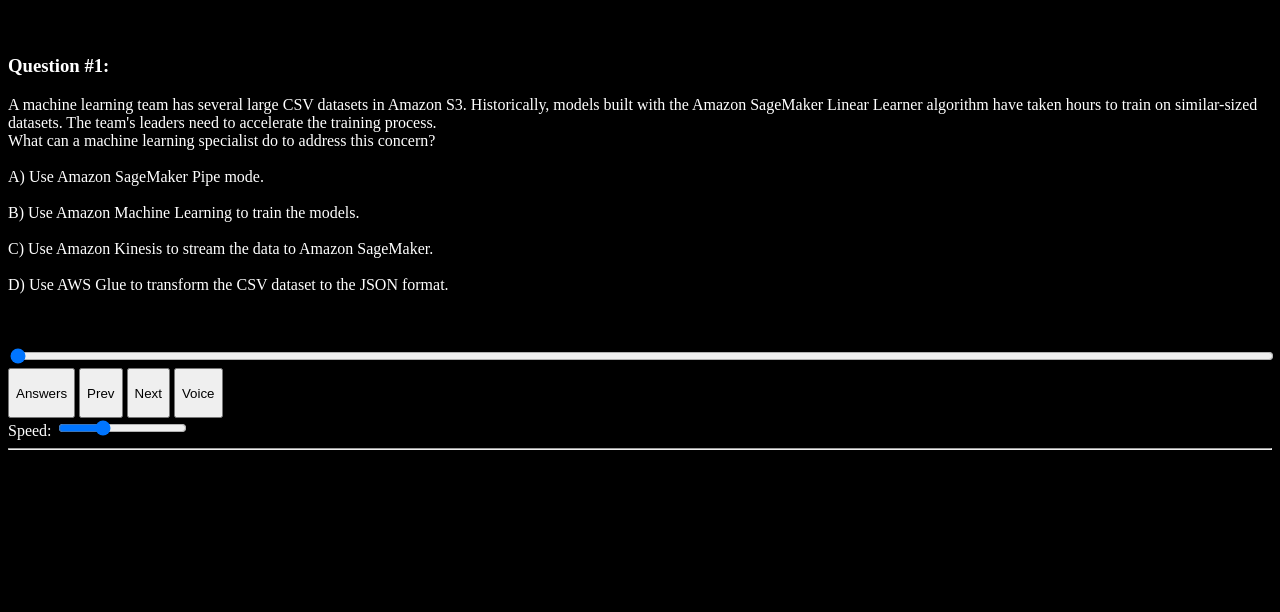
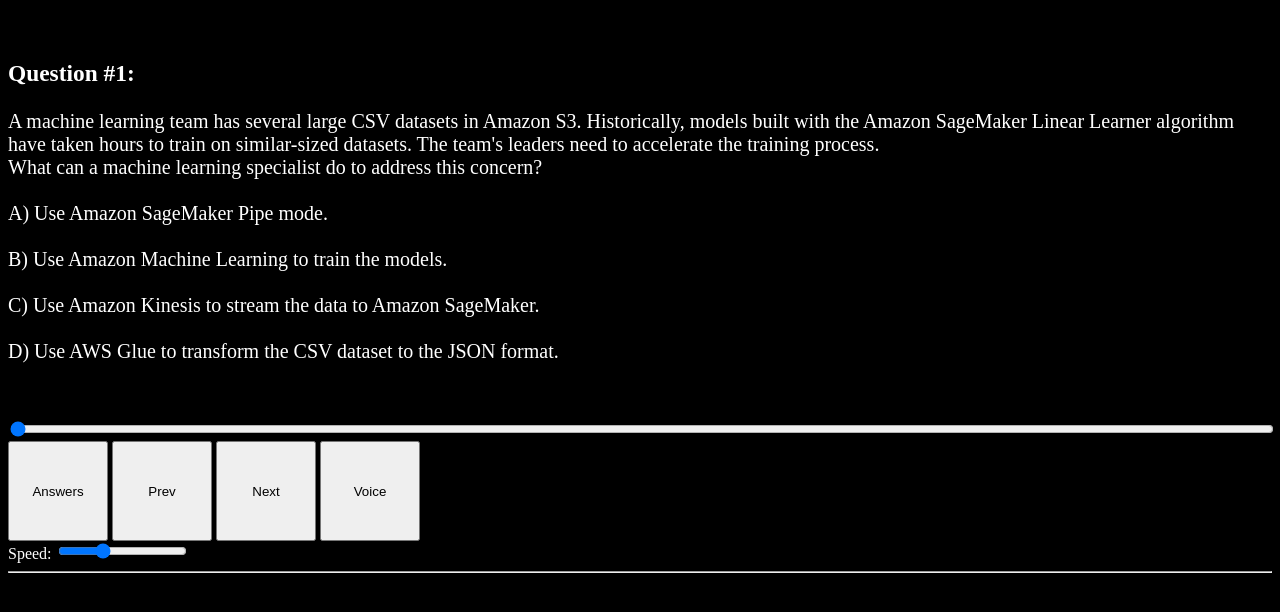
Before and after one commit to WingsMaker/exam_prep, a plain HTML site: page exam_prep.html in a window 1280 px wide. Shown: the part 102-714 px from the top of the page. Drawn offline with nearby package versions, Linux system fonts and the light colour scheme.

Commit message:
Add files via upload

```diff
--- a/exam_prep.html
+++ b/exam_prep.html
@@ -13,16 +13,16 @@
 <h3><a id="a-title" style="color:white" href="https://wingsmaker.github.io/exam_prep/">Home</a></h3>
 <h1>Exam Questions Viewer</h1>
 <br>
-<div id="qns"></div>
+<div id="qns" style="font-size: 20px;"></div>
 <br>
 <div id="cht"></div>
 <br>
 <input type="range" min="1" max="300" value="1" id="qrng" style="width: 100%">
 <br>
-<input id="viewqn" type="submit" value="Answers" style="height: 50px"/>
-<input id="prev" type="submit" value="Prev" style="height: 50px"/>
-<input id="next" type="submit" value="Next" style="height: 50px"/>
-<input id="voice" type="submit" value="Voice" style="height: 50px"/>
+<input id="viewqn" type="submit" value="Answers" style="height: 100px;width: 100px"/>
+<input id="prev" type="submit" value="Prev" style="height: 100px;width: 100px"/>
+<input id="next" type="submit" value="Next" style="height: 100px;width: 100px"/>
+<input id="voice" type="submit" value="Voice" style="height: 100px;width: 100px"/>
 <br>
 <label for="rate">Speed:</label>
 <input type="range" min="0.5" max="2" value="1" step="0.1" id="rate" />
@@ -31,6 +31,7 @@
 </body>
 
 <script>
+console.clear();
 const synth = window.speechSynthesis;
 var arr_charts = [11,12,23,25,68];
 let qnmode = 0;
@@ -44,6 +45,10 @@ document.getElementById("qrng").max = max_qns;
 document.getElementById("qrng").min = "1";
 document.getElementById("qrng").value = "1";
 display_content(1);
+
+if ( ( window.innerWidth <= 800 ) && ( window.innerHeight <= 600 ) ) {
+	document.getElementById("qns").style.fontSize = "30px";
+}
 
 $(document).ready(function(){
   $("#viewqn").click(function(){
```
